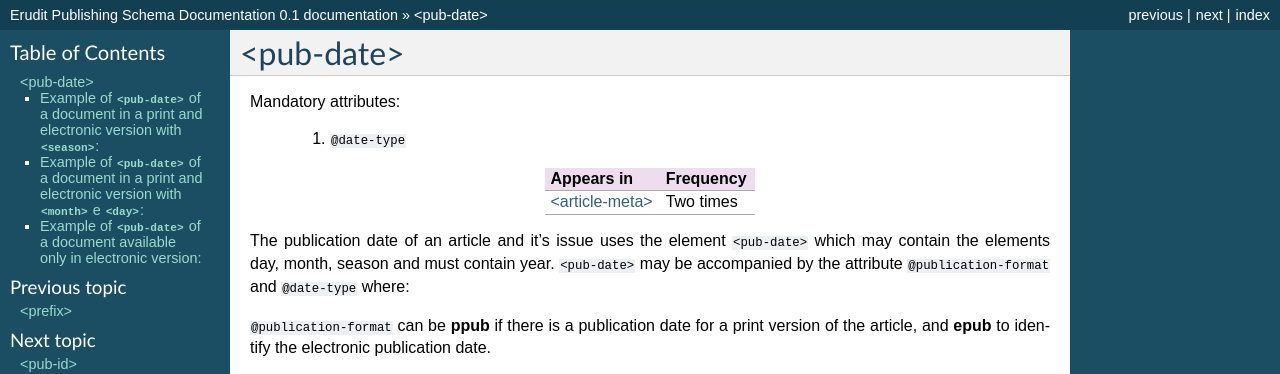
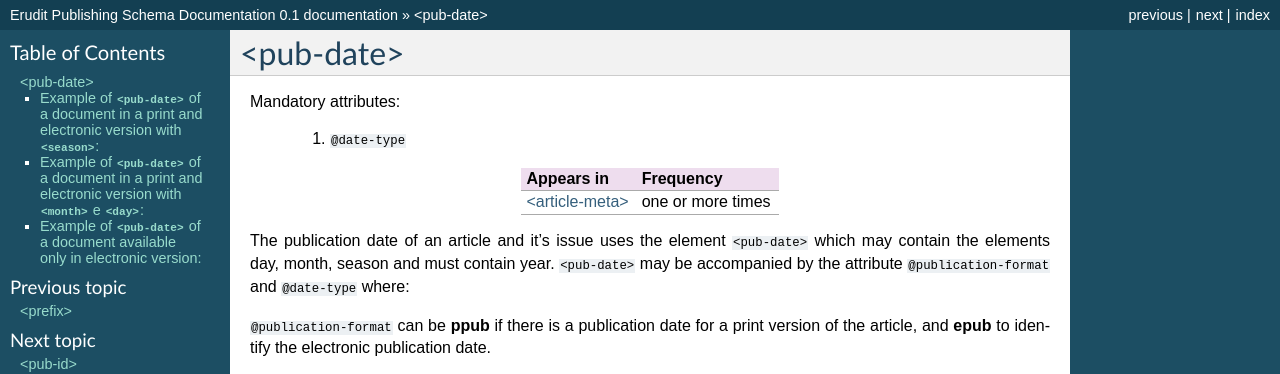
Before and after one commit to erudit/erudit-ps-documentation, a Sphinx documentation site: the page built from docs/source/tagset/element-pub-date.rst, in a window 1280 px wide. Shown: the top 374 px of the page. Built offline with Sphinx 7.4.7, drawn with Linux system fonts in a browser that asks for light colours.

Commit message:
improving pub-date documentation

```diff
--- a/docs/source/tagset/element-pub-date.rst
+++ b/docs/source/tagset/element-pub-date.rst
@@ -7,11 +7,11 @@ Mandatory attributes:
 
   1. ``@date-type``
 
-+------------------------------+------------+
-| Appears in                   | Frequency  |
-+==============================+============+
-| :ref:`element-article-meta`  | Two times  |
-+------------------------------+------------+
++------------------------------+--------------------+
+| Appears in                   | Frequency          |
++==============================+====================+
+| :ref:`element-article-meta`  | one or more times  |
++------------------------------+--------------------+
 
 
 The publication date of an article and it's issue uses the element ``<pub-date>`` which may contain the elements :ref:`day`, :ref:`month`, :ref:`season` and must contain :term:`year`. ``<pub-date>`` may be accompanied by the attribute ``@publication-format`` and ``@date-type`` where:
```
